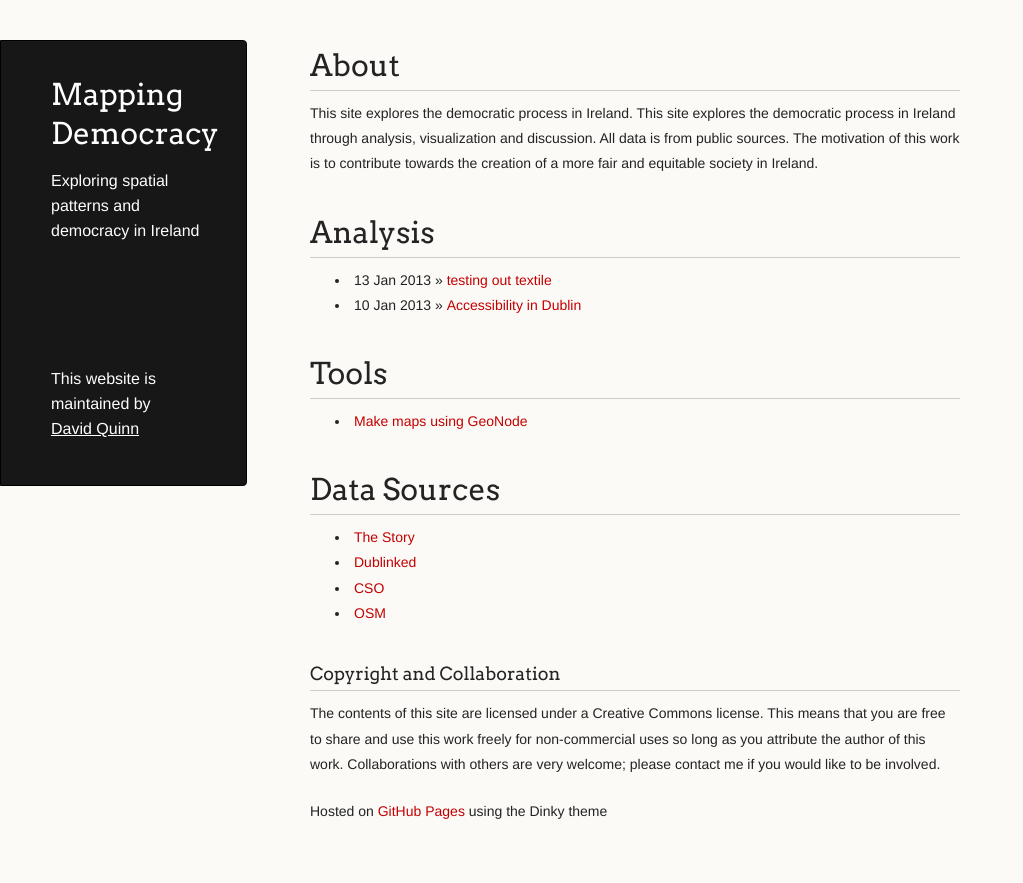
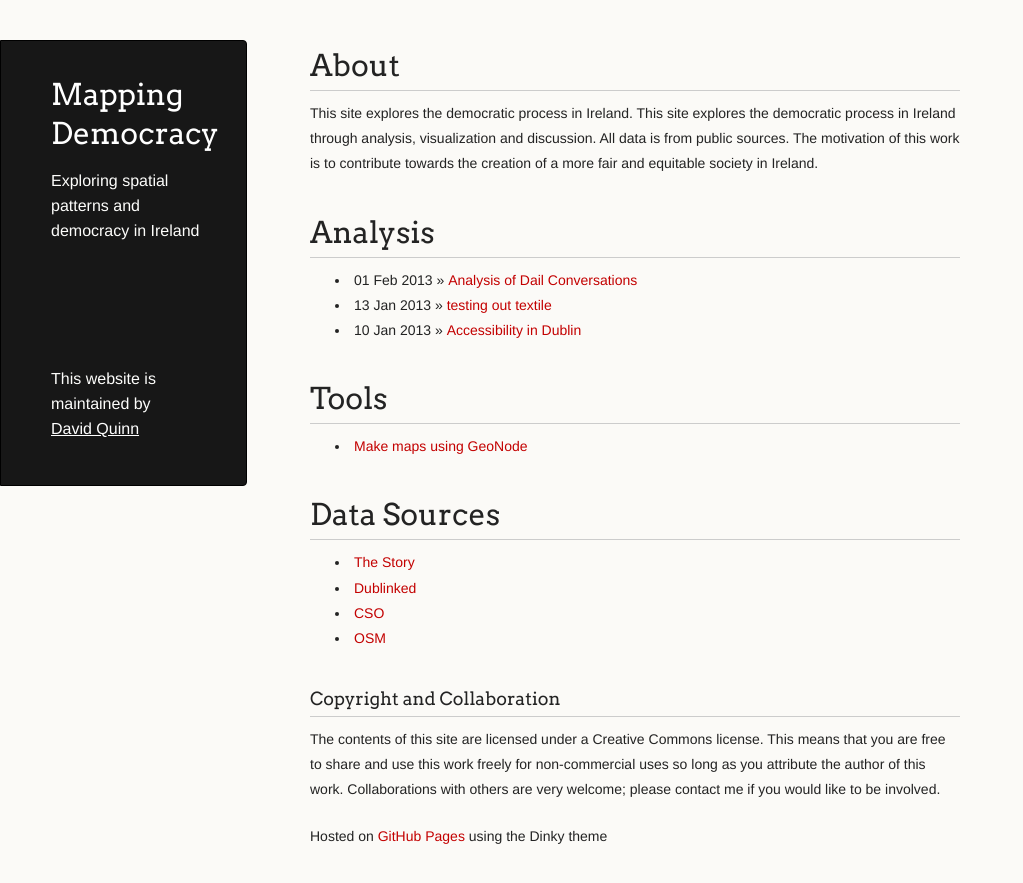
Before and after one commit to djq/mapping_democracy, a Jekyll site: the page built from index.html, in a window 1280 px wide and 921 px high. Shown: the top 883 px of the window, without its empty margins (0-1023 px from the left). Built offline with Jekyll 4.4.1, drawn with Linux system fonts in a browser that asks for light colours; Markdown is read by kramdown in place of the engine named in the settings.

```diff
--- a/_posts/dail_conversations.md
+++ b/_posts/2013-02-01-dail_conversations.md
@@ -1,3 +1,8 @@
-# Analysis of Dail Conversations #
+---
+layout: post
+title: Analysis of Dail Conversations
+---
+
+# Analysis of Dail Conversations (proposed) #
 
 Summary: Using data from Kildare St patterns of analysis were performed to examine what was spoken about, by who and how that related to the area that the individual spoke. The analysis process is included on this site (all raw data, code and output are free for no-commercial re-use).
```
